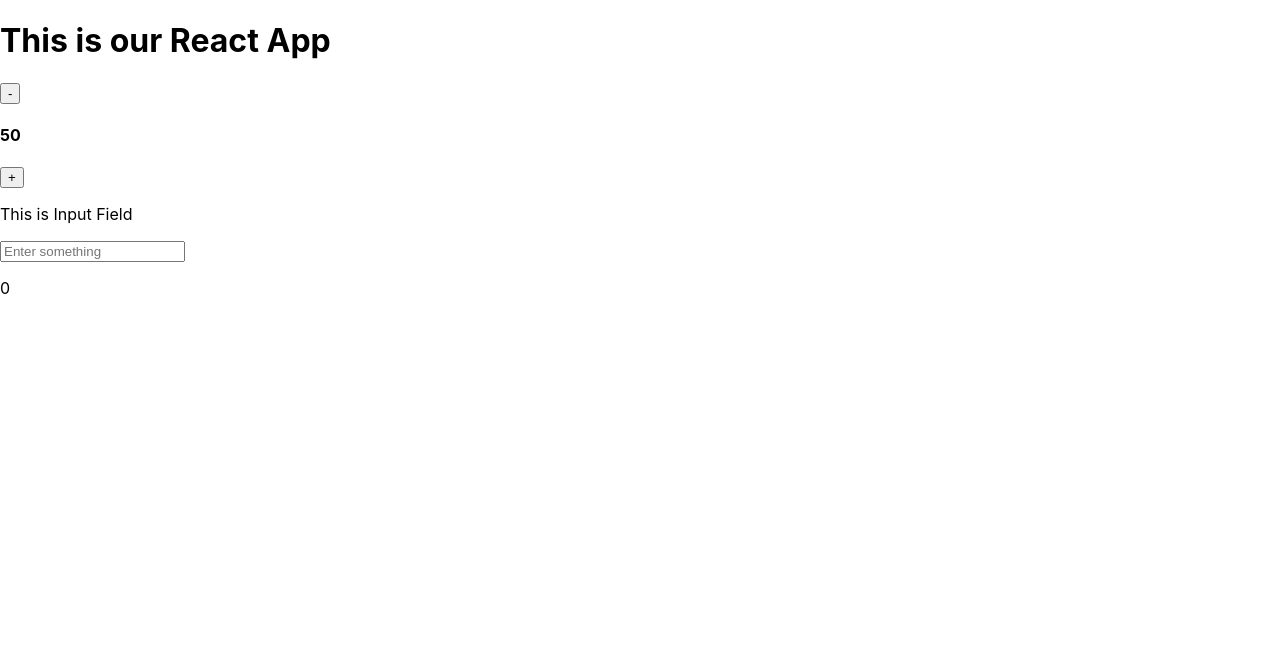
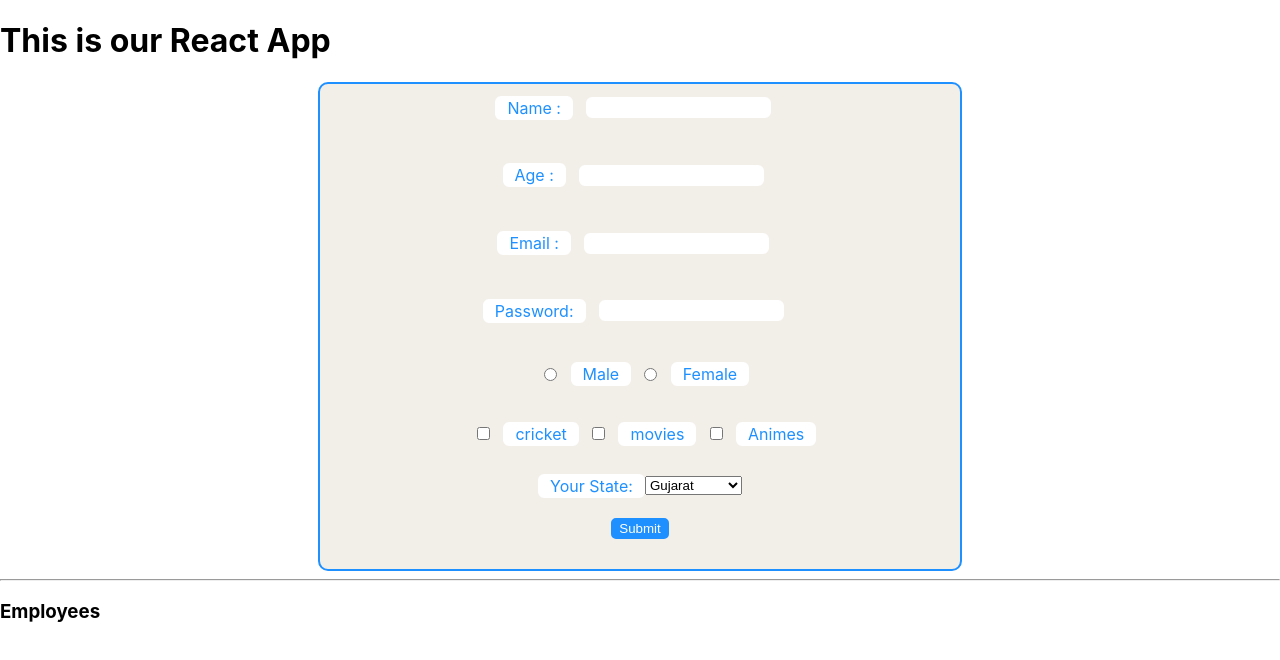
Before and after one commit to DheerajMlveda/React-Training, a React (Create React App) app: page / in a window 1280 px wide. Shown: the top 660 px of the page. Built offline with nearby package versions, Linux system fonts and the light colour scheme.

Commit message:
form handlng in react

```diff
--- a/src/App.js
+++ b/src/App.js
@@ -1,45 +1,74 @@
-// // import logo from './logo.svg';
-// import React from 'react';
-import './App.css';
-import Button from './Button';
-import Input from './Input'
-import  React , {Component} from 'react';
-// // const arr = [1,2,4,4];
-// // arr.map(Element => console.log(Element))
-// function App(){
-//   const state = ['gujrat' ,'maharashtra' , 'haryana' ];
-//   return (
-//     <>
-//     <div className="App">
-//       {/* <h1>{props.person.boom}</h1>
-//       <h1>{props.person.marks}</h1> */}
-//     </div>
-//     <ul>
-//       {state.map(element => {
-//           return <li>{element}</li>
-//         }
-//       )
-//       }
-//     </ul>
-//   </>)
-// }
+import EmployeeForm from "./EmployeeForm";
+import React, { Component } from "react";
+import DisplayData from "./DisplayData";
 
- class App extends Component {
-      // constructor(props){
-      //   super(props)
-      // }
-      render(){
+class Display extends Component {
+  constructor(props) {
+    super(props);
 
-        return (
-          <div style={{justifyContent : 'center'}}>
+    console.log("constructed");
+    this.unmounted = false;
+    this.state = { loading: true };
+  }
 
+  componentDidMount() {
+    console.log("mounted");
+    fetch("/").then((res) => {
+      if (!this.unmounted)
+        this.setState({ status: res.status, loading: false });
+    });
+  }
+
+  componentWillUnmount() {
+    console.log("will unmount");
+    this.unmounted = true;
+  }
+
+  render() {
+    console.log("rendred");
+
+    return this.state.loading && <div>Display</div>;
+  }
+}
+
+class App extends Component {
+  constructor(props) {
+    super(props);
+
+    this.state = {
+      employees: [],
+    };
+
+    console.log("constructed");
+  }
+
+  onSubmit = (data) => {
+    this.setState({
+      employees: [...this.state.employees, data],
+    });
+  };
+
+  render() {
+    return (
+      <div style={{ justifyContent: "center" }}>
         <h1>This is our React App</h1>
-        <Button count = {50}/>
-        <Input />
-          </div>
-        )
-      }
-
- }
+        {/* <button onClick={() => this.setState({ enable: !this.state.enable })}>
+          Toggle
+        </button>
+        {this.state.enable && React.createElement(Display)}
+        <button onClick={(e) => {
+          console.log(e);
+          return this.setState({ count: this.state.count + 1 });
+        }}>
+          {this.state.count}
+        </button> */}
+        {/* <Button count = {50}/> */}
+        {/* <Input /> */}
+         <EmployeeForm onSubmit={this.onSubmit} />
+        <DisplayData employees={this.state.employees} />
+      </div>
+    );
+  }
+}
 
 export default App;
--- a/src/Button.js
+++ b/src/Button.js
@@ -7,7 +7,7 @@ class Button extends Component {
         constructor(props){
             super(props);
             this.state = {
-                count : props.count
+                count : props.count ?? 0
             }
             this.increCount = this.increCount.bind(this)
             this.decreCount = this.decreCount.bind(this)
@@ -25,7 +25,7 @@ class Button extends Component {
     render() {
 
         return (
-            <div style={{justifyContent : 'center'}}>
+            <div style={{justifyContent : 'center' , display:'flex'}}>
             <button onClick={this.decreCount}>-</button>
             <h4>{this.state.count}</h4>
             <button onClick={this.increCount}>+</button>
--- /dev/null
+++ b/src/DisplayData.js
@@ -0,0 +1,48 @@
+import { Component } from "react";
+
+class DisplayData extends Component {
+  render() {
+    return (
+      <div>
+        <h3>Employees</h3>
+
+        {this.props.employees.map((element) => {
+          // for (const [key, value] of Object.entries(element)) {
+
+          // }
+          const status = element.age > 23 ? "Old Employee" : "New Employee";
+          return (
+            <ul>
+              {" "}
+              {status}
+              <li>name : {element.name}</li>
+              <li>age : {element.age}</li>
+              <li>email : {element.email}</li>
+              <li>password : {element.password}</li>
+              <li>gender : {element.gender}</li>
+              <li> hobby : <ol>
+
+              {element.hobby.map(el => {
+                return (
+
+                    <li>{el}</li>
+
+                )
+              })}
+
+
+              </ol> </li>
+
+              <li>state : {element.state}</li>
+              <br />
+              <hr />
+              <br />
+            </ul>
+          );
+        })}
+      </div>
+    );
+  }
+}
+
+export default DisplayData;
--- /dev/null
+++ b/src/EmployeeForm.css
@@ -0,0 +1,66 @@
+
+form {
+    width: 50%;
+    display: flex;
+    flex-direction: column;
+    /* align-items: flex-end; */
+    background-color: rgb(242, 238, 232);
+    justify-content: center;
+    text-decoration: dashed;
+    align-items: end;
+    margin: auto;
+    padding-bottom: 30px;
+    /* padding: auto; */
+    border: 2px solid dodgerblue;
+    border-radius: 10px;
+
+}
+form div{
+    margin: auto;
+    display: flex;
+    justify-content: center;
+    align-items: center;
+    text-align: center;
+}
+
+
+label{
+    border: 2px solid white;
+    border-radius: 6px;
+    color: dodgerblue;
+    background-color: white;
+    padding-left: 10px;
+    padding-right: 10px;
+}
+
+
+input{
+
+    margin: 1em;
+    display: flex;
+    border: 2px solid white;
+    border-radius: 6px;
+    display: block;
+    align-items: center;
+    justify-content: center;
+    text-align: center;
+}
+
+
+#btn{
+    border: 2px solid dodgerblue;
+    border-radius: 5px;
+    background-color: dodgerblue;
+    color:  white;
+    margin: auto;display: flex;
+    justify-content: center;
+    align-items: center;
+    padding: auto;
+}
+
+
+#btn:hover{
+    text-decoration: underline;
+    color: dodgerblue;
+    background-color: white;
+}
--- /dev/null
+++ b/src/EmployeeForm.js
@@ -0,0 +1,141 @@
+import { Component } from "react";
+import "./EmployeeForm.css";
+class EmployeeForm extends Component {
+  constructor(props) {
+    super(props);
+    this.state = {
+      name: "",
+      age: 0,
+      email: "",
+      password:"",
+      hobby:[],
+      gender:"",
+      state:"",
+
+    };
+    this.onSubmit = this.onSubmit.bind(this);
+    this.changeDetails = this.changeDetails.bind(this);
+  }
+
+  onSubmit(event) {
+    event.preventDefault();
+    console.log(this.state);
+
+
+    this.props.onSubmit({
+      name: this.state.name,
+      age: this.state.age,
+      email: this.state.email,
+      password: this.state.password,
+      hobby:this.state.hobby,
+      state: this.state.state,
+      gender:this.state.gender
+    });
+
+    console.log(this.state.hobby)
+
+  }
+
+  changeDetails = (event, keyName) => {
+    if(event.target.type ==="checkbox"){
+      console.log(event.target)
+    }
+      else{
+
+        let changedKey = event.target.name;
+        let changedValue = event.target.value;
+        this.setState({ [keyName || changedKey]: changedValue });
+        console.log(changedKey , changedValue)
+      }
+  };
+
+  render() {
+    return (
+      <div>
+        <form onSubmit={this.onSubmit}>
+          <div>
+            <label type="text" htmlFor="name">
+              {" "}
+              Name :{" "}
+            </label>
+            <input
+            type="text"
+            onChange={(event) => this.changeDetails(event, "name")}
+              id="name"
+            />
+          </div>
+          <br />
+          <div>
+            <label type="number" htmlFor="age">
+              {" "}
+              Age :{" "}
+            </label>
+            <input
+              type = 'number'
+              onChange={this.changeDetails}
+              name="age"
+              id="age"
+            />
+          </div>
+          <br />
+          <div>
+            <label type="email" htmlFor="email">
+              {" "}
+              Email :{" "}
+            </label>
+            <input
+              onChange={this.changeDetails}
+              name="email"
+              id="email"
+            />
+          </div>
+
+          <br />
+          <div>
+            <label htmlFor="pwd">Password:</label>
+            <input autoComplete="off" onChange={this.changeDetails}  type="password" id="pwd" name="password" />
+          </div>
+          <br />
+          <div>
+            <input type="radio" id="male" onChange={this.changeDetails} name="gender" value="male" />
+            <label htmlFor="male">Male</label>
+            <br />
+            <input type="radio" id="female" onChange={this.changeDetails} name="gender" value="female" />
+            <label htmlFor="female">Female</label>
+            <br />
+          </div>
+          <br />
+          <div>
+            <input type="checkbox" checked ={this.state.hobby.includes('Cricket')}onChange={(event) => {const value = event.target.value;const isChecked = event.target.checked;
+this.setState({ hobby: isChecked ? [...this.state.hobby, value] : this.state.hobby.filter((element => element !==value)) });}} id="hobby1" name="hobby1" value="Cricket" />
+            <label htmlFor="hobby1"> cricket</label>
+            <br />
+            <input type="checkbox" checked ={this.state.hobby.includes('Movies')} onChange={(event) => {const value = event.target.value;const isChecked = event.target.checked;
+this.setState({ hobby: isChecked ? [...this.state.hobby, value] : this.state.hobby.filter((element => element !==value)) });}} id="hobby2" name="hobby2" value="Movies" />
+            <label htmlFor="hobby2"> movies</label>
+            <br />
+            <input type="checkbox" checked ={this.state.hobby.includes('Animes')} onChange={(event) => {const value = event.target.value;const isChecked = event.target.checked;
+this.setState({ hobby: isChecked ? [...this.state.hobby, value] : this.state.hobby.filter((element => element !==value)) });}}id="hobby3" name="hobby3" value="Animes" />
+            <label htmlFor="hobby3"> Animes</label>
+          </div>
+          <br />
+          <div>
+          <label htmlFor="state">Your State:</label>
+
+          <select onChange={this.changeDetails} name="state" id="state">
+          <option value="gujarat">Gujarat</option>
+          <option value="maharashtra">Maharashtra</option>
+          <option value="delhi">Delhi</option>
+          <option value="punjab">Punjab</option>
+</select>
+          </div>
+          <br/>
+          <button id="btn">Submit</button>
+        </form>
+        <hr />
+      </div>
+    );
+  }
+}
+
+export default EmployeeForm;
--- a/src/Input.js
+++ b/src/Input.js
@@ -1,4 +1,4 @@
-import React ,{Component} from "react";
+import {Component} from "react";
 
 
 class Input extends Component {
@@ -16,12 +16,12 @@ class Input extends Component {
         }
         render(){
             return (
-                <>
+                <div>
                 <p>This is Input Field</p>
                 <input type='input' onChange={this.printInp} placeholder="Enter something" />
                 <p>{this.state.letter}</p>
                 <p>{this.state.letter.length}</p>
-                </>
+                </div>
             )
         }
 
--- a/src/index.js
+++ b/src/index.js
@@ -8,8 +8,11 @@ import reportWebVitals from './reportWebVitals';
 const root = ReactDOM.createRoot(document.getElementById('root'));
 root.render(
   <React.StrictMode>
+    <div>
+    </div>
     <App   />
     {/* <ToDoList/> */}
+
   </React.StrictMode>
 );
 
```
